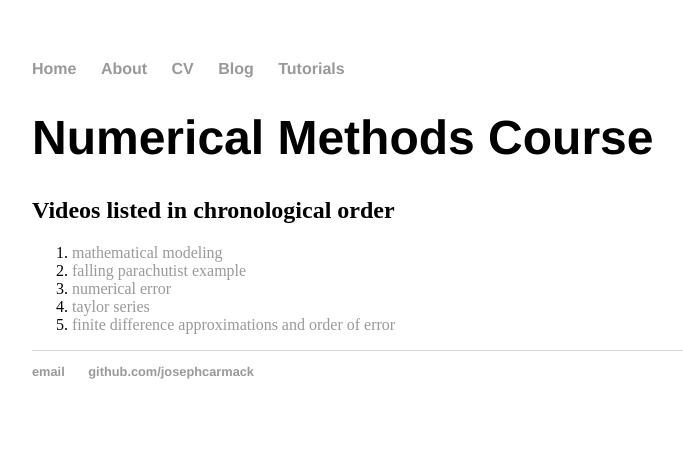
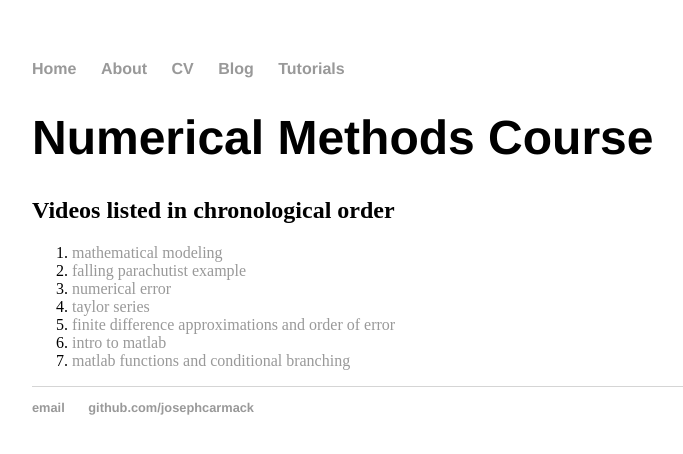
Before and after one commit to josephcarmack/josephcarmack.github.io, a Jekyll site: the page built from tutorials/meeg2703/index.html, in a window 1280 px wide. Shown: the top 454 px of the page, without its empty margins (160-843 px from the left). Built offline with Jekyll 4.4.1, drawn with Linux system fonts in a browser that asks for light colours.

Commit message:
add more videos to meeg 2703

```diff
--- a/tutorials/meeg2703/index.html
+++ b/tutorials/meeg2703/index.html
@@ -15,4 +15,8 @@ title: Numerical Methods Course
 				taylor series</a></li>
 		<li><a href="https://www.youtube.com/watch?v=6PnlY0v9MO8&feature=youtu.be">
 				finite difference approximations and order of error</a></li>
+		<li><a href="https://youtu.be/Sfe6tOsTSQY">
+				intro to matlab</a></li>
+		<li><a href="https://youtu.be/aOqASi6gz3s">
+				matlab functions and conditional branching</a></li>
 	</ol>
```
